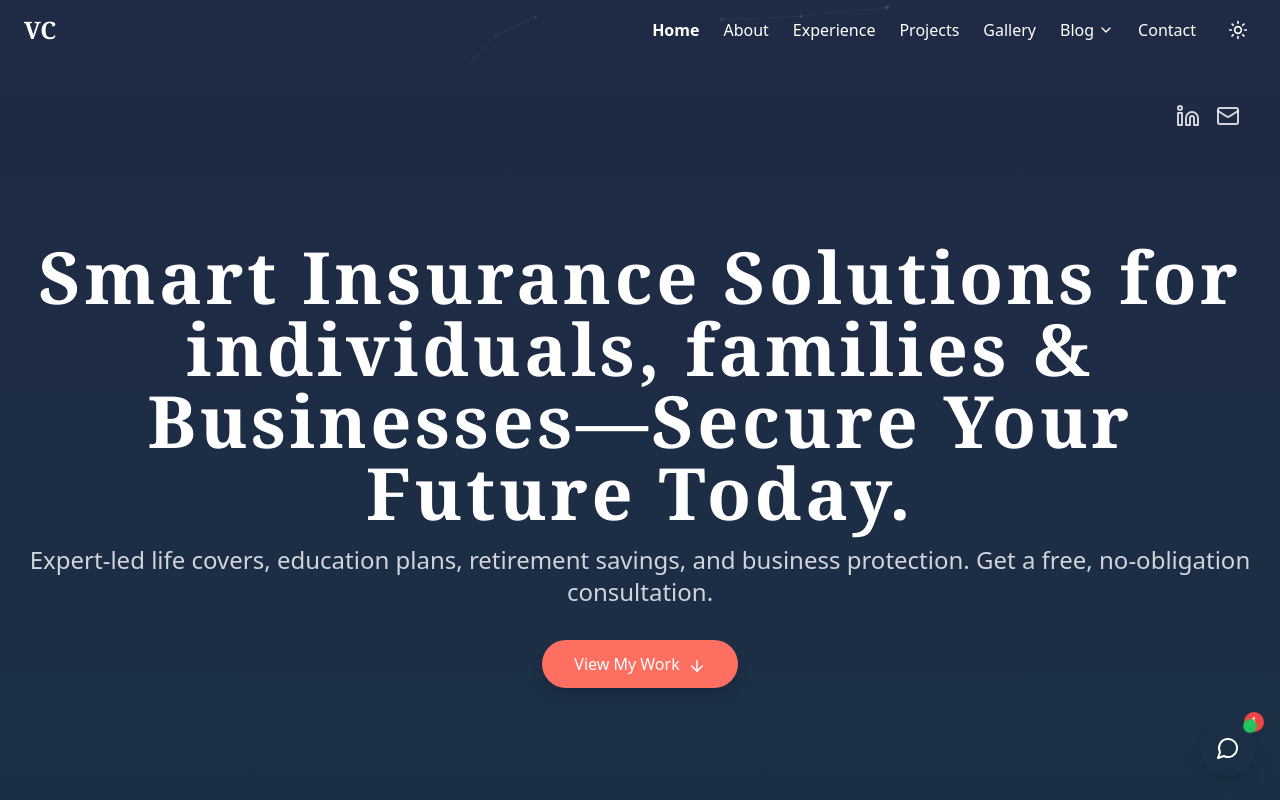
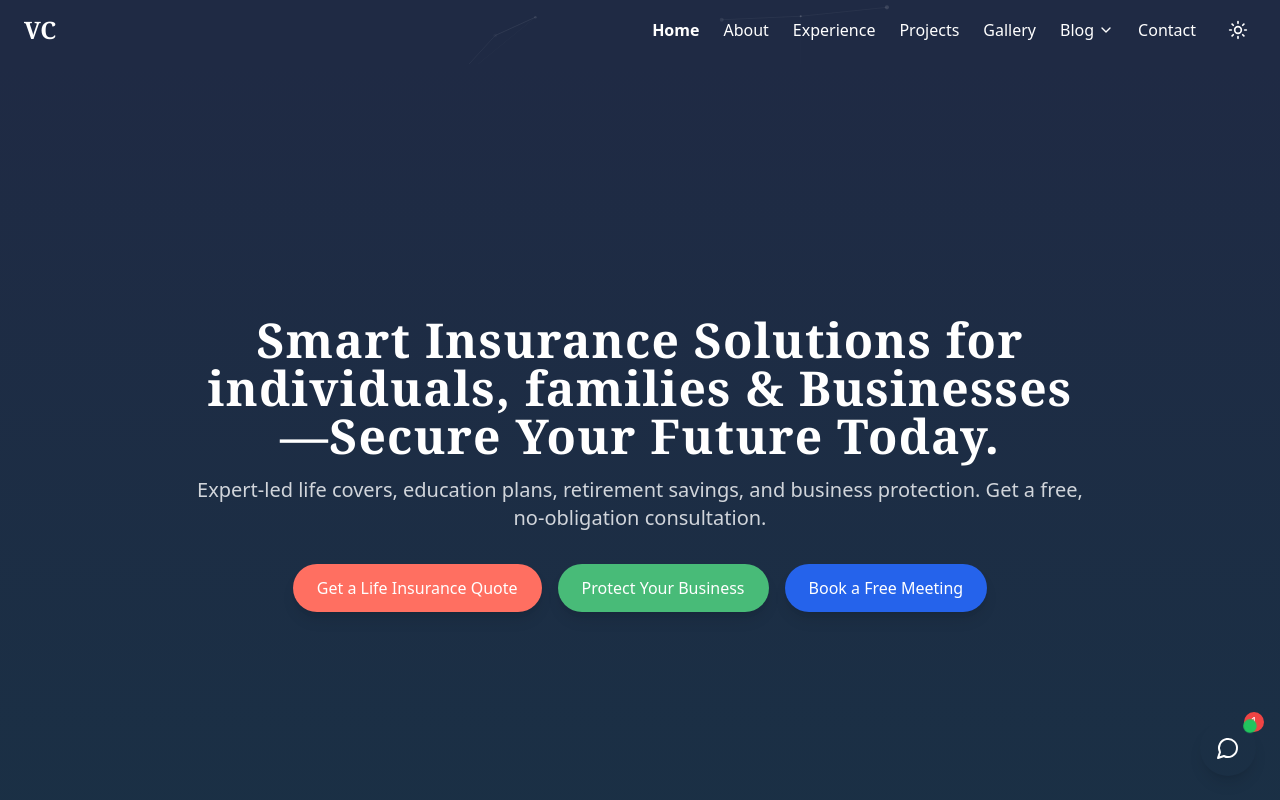
Before and after one commit to kelvintawe12/china-website, a React (Vite) app: page / in a window 1280 px wide. Shown: the top 800 px of the page. Built offline with nearby package versions, Linux system fonts and the light colour scheme.

Commit message:
feat: Implement Get Life Insurance Quote page with form handling and submission logic

```diff
--- a/src/components/Hero.tsx
+++ b/src/components/Hero.tsx
@@ -1,66 +1,75 @@
-import React, { useEffect, Children } from 'react';
+import React, { useEffect } from 'react';
 import { motion, useAnimation } from 'framer-motion';
-import { ArrowDownIcon, LinkedinIcon, MailIcon } from 'lucide-react';
+import { ArrowDownIcon } from 'lucide-react';
 
 const Hero = () => {
   const controls = useAnimation();
   useEffect(() => {
     controls.start('visible');
   }, [controls]);
-  const nameVariants = {
-    hidden: {
-      opacity: 0
-    },
-    visible: {
-      opacity: 1,
-      transition: {
-        staggerChildren: 0.08,
-        delayChildren: 0.3
-      }
-    }
+
+  const containerVariants = {
+    hidden: { opacity: 0 },
+    visible: { opacity: 1, transition: { staggerChildren: 0.1, delayChildren: 0.3 } }
   };
-  const letterVariants = {
-    hidden: {
-      opacity: 0,
-      y: 50
-    },
-    visible: {
-      opacity: 1,
-      y: 0,
-      transition: {
-        duration: 0.5,
-        ease: 'easeOut'
-      }
-    }
+
+  const itemVariants = {
+    hidden: { opacity: 0, y: 20 },
+    visible: { opacity: 1, y: 0, transition: { duration: 0.5, ease: 'easeOut' } }
+  };
+
+  interface HandleClickProps {
+    path: string;
+  }
+
+  const handleClick = (path: HandleClickProps['path']): void => {
+    window.location.href = path;
   };
 
   return (
     <section id="hero" className="relative min-h-screen flex items-center justify-center overflow-hidden bg-gradient-to-b from-[#1F2A44] to-[#1a3045] px-4">
-      <div className="max-w-7xl mx-auto text-center z-10">
-        <motion.h1 className="text-5xl md:text-7xl font-serif font-bold mb-4 tracking-wider" variants={nameVariants} initial="hidden" animate={controls}>
-          Smart Insurance Solutions for individuals, families & Businesses—Secure Your Future Today.
-        </motion.h1>
-        <motion.p className="text-xl md:text-2xl mb-8 text-gray-300" initial={{ opacity: 0, y: 20 }} animate={{ opacity: 1, y: 0 }} transition={{ delay: 1.2, duration: 0.8 }}>
-          Expert-led life covers, education plans, retirement savings, and business protection. Get a free, no-obligation consultation.
-        </motion.p>
-        <motion.div initial={{ opacity: 0, y: 20 }} animate={{ opacity: 1, y: 0 }} transition={{ delay: 1.5, duration: 0.8 }}>
-          <motion.button className="px-8 py-3 bg-[#FF6F61] hover:bg-[#FF6F61]/90 text-white rounded-full font-medium transition-all duration-300 shadow-lg hover:shadow-[#FF6F61]/30 hover:scale-105 focus:outline-none focus:ring-2 focus:ring-[#FF6F61] focus:ring-opacity-50" whileHover={{ scale: 1.05, boxShadow: '0 0 15px rgba(255,111,97,0.5)' }} whileTap={{ scale: 0.98 }}>
-            View My Work
-            <ArrowDownIcon className="inline-block ml-2" size={18} />
+      <div className="max-w-4xl mx-auto text-center z-10">
+        <motion.div
+          className="mb-6"
+          variants={containerVariants}
+          initial="hidden"
+          animate={controls}
+        >
+          <motion.h1 className="text-4xl md:text-5xl font-serif font-bold mb-4 tracking-wide text-white" variants={itemVariants}>
+            Smart Insurance Solutions for individuals, families & Businesses—Secure Your Future Today.
+          </motion.h1>
+          <motion.p className="text-lg md:text-xl text-gray-300 mb-8" variants={itemVariants}>
+            Expert-led life covers, education plans, retirement savings, and business protection. Get a free, no-obligation consultation.
+          </motion.p>
+        </motion.div>
+        <motion.div className="flex flex-col md:flex-row justify-center gap-4" variants={containerVariants} initial="hidden" animate={controls}>
+          <motion.button
+            className="px-6 py-3 bg-[#FF6F61] hover:bg-[#FF6F61]/90 text-white rounded-full font-medium transition-all duration-300 shadow-lg hover:shadow-[#FF6F61]/30 hover:scale-105 focus:outline-none focus:ring-2 focus:ring-[#FF6F61] focus:ring-opacity-50"
+            variants={itemVariants}
+            whileHover={{ scale: 1.05, boxShadow: '0 0 15px rgba(255,111,97,0.5)' }}
+            whileTap={{ scale: 0.98 }}
+            onClick={() => handleClick('/life-insurance')}
+          >
+            Get a Life Insurance Quote
           </motion.button>
-        </motion.div>
-        <motion.div className="absolute bottom-10 left-0 right-0 flex justify-center" initial={{ opacity: 0 }} animate={{ opacity: 1 }} transition={{ delay: 2, duration: 1 }}>
-          <motion.div animate={{ y: [0, 10, 0] }} transition={{ repeat: Infinity, duration: 2 }}>
-            <ArrowDownIcon className="text-white/70 h-8 w-8" />
-          </motion.div>
-        </motion.div>
-        <motion.div className="absolute top-10 right-10 flex space-x-4" initial={{ opacity: 0 }} animate={{ opacity: 1 }} transition={{ delay: 1.8, duration: 0.8 }}>
-          <motion.a href="https://www.linkedin.com/in/china-viola-7993411823" target="_blank" rel="noopener noreferrer" whileHover={{ scale: 1.2, rotate: 10, color: '#0077B5' }} className="text-white/80 hover:text-white transition-colors">
-            <LinkedinIcon size={24} />
-          </motion.a>
-          <motion.a href="mailto:chinavioliny@gmail.com" whileHover={{ scale: 1.2, rotate: 10, color: '#FF6F61' }} className="text-white/80 hover:text-white transition-colors">
-            <MailIcon size={24} />
-          </motion.a>
+          <motion.button
+            className="px-6 py-3 bg-[#48BB78] hover:bg-[#48BB78]/90 text-white rounded-full font-medium transition-all duration-300 shadow-lg hover:shadow-[#48BB78]/30 hover:scale-105 focus:outline-none focus:ring-2 focus:ring-[#48BB78] focus:ring-opacity-50"
+            variants={itemVariants}
+            whileHover={{ scale: 1.05, boxShadow: '0 0 15px rgba(72,187,120,0.5)' }}
+            whileTap={{ scale: 0.98 }}
+            onClick={() => handleClick('/general-insurance')}
+          >
+            Protect Your Business
+          </motion.button>
+          <motion.button
+            className="px-6 py-3 bg-[#2563EB] hover:bg-[#2563EB]/90 text-white rounded-full font-medium transition-all duration-300 shadow-lg hover:shadow-[#2563EB]/30 hover:scale-105 focus:outline-none focus:ring-2 focus:ring-[#2563EB] focus:ring-opacity-50"
+            variants={itemVariants}
+            whileHover={{ scale: 1.05, boxShadow: '0 0 15px rgba(37,99,235,0.5)' }}
+            whileTap={{ scale: 0.98 }}
+            onClick={() => handleClick('/meeting-scheduler')}
+          >
+            Book a Free Meeting
+          </motion.button>
         </motion.div>
       </div>
     </section>
--- /dev/null
+++ b/src/pages/GetLifeInsuranceQuotePage.tsx
@@ -0,0 +1,105 @@
+import React, { useState } from 'react';
+
+const GetLifeInsuranceQuotePage = () => {
+  const [formData, setFormData] = useState({
+    name: '',
+    age: '',
+    coverageAmount: '',
+    email: '',
+    phone: '',
+  });
+  const [submitted, setSubmitted] = useState(false);
+
+  const handleChange = (e) => {
+    setFormData({...formData, [e.target.name]: e.target.value});
+  };
+
+  const handleSubmit = (e) => {
+    e.preventDefault();
+    // Here you would handle form submission, e.g., send data to API
+    setSubmitted(true);
+  };
+
+  return (
+    <main className="max-w-3xl mx-auto p-6 bg-white rounded-lg shadow-md">
+      <h1 className="text-3xl font-bold mb-6">Get a Life Insurance Quote</h1>
+      {submitted ? (
+        <p className="text-green-600">Thank you for your request! We will contact you soon.</p>
+      ) : (
+        <form onSubmit={handleSubmit} className="space-y-4">
+          <div>
+            <label className="block mb-1 font-semibold" htmlFor="name">Full Name</label>
+            <input
+              type="text"
+              id="name"
+              name="name"
+              value={formData.name}
+              onChange={handleChange}
+              required
+              className="w-full border border-gray-300 rounded px-3 py-2"
+            />
+          </div>
+          <div>
+            <label className="block mb-1 font-semibold" htmlFor="age">Age</label>
+            <input
+              type="number"
+              id="age"
+              name="age"
+              value={formData.age}
+              onChange={handleChange}
+              required
+              min="18"
+              max="100"
+              className="w-full border border-gray-300 rounded px-3 py-2"
+            />
+          </div>
+          <div>
+            <label className="block mb-1 font-semibold" htmlFor="coverageAmount">Coverage Amount</label>
+            <input
+              type="number"
+              id="coverageAmount"
+              name="coverageAmount"
+              value={formData.coverageAmount}
+              onChange={handleChange}
+              required
+              min="10000"
+              className="w-full border border-gray-300 rounded px-3 py-2"
+            />
+          </div>
+          <div>
+            <label className="block mb-1 font-semibold" htmlFor="email">Email</label>
+            <input
+              type="email"
+              id="email"
+              name="email"
+              value={formData.email}
+              onChange={handleChange}
+              required
+              className="w-full border border-gray-300 rounded px-3 py-2"
+            />
+          </div>
+          <div>
+            <label className="block mb-1 font-semibold" htmlFor="phone">Phone Number</label>
+            <input
+              type="tel"
+              id="phone"
+              name="phone"
+              value={formData.phone}
+              onChange={handleChange}
+              required
+              className="w-full border border-gray-300 rounded px-3 py-2"
+            />
+          </div>
+          <button
+            type="submit"
+            className="bg-blue-600 text-white px-6 py-3 rounded hover:bg-blue-700 transition"
+          >
+            Submit
+          </button>
+        </form>
+      )}
+    </main>
+  );
+};
+
+export default GetLifeInsuranceQuotePage;
```
